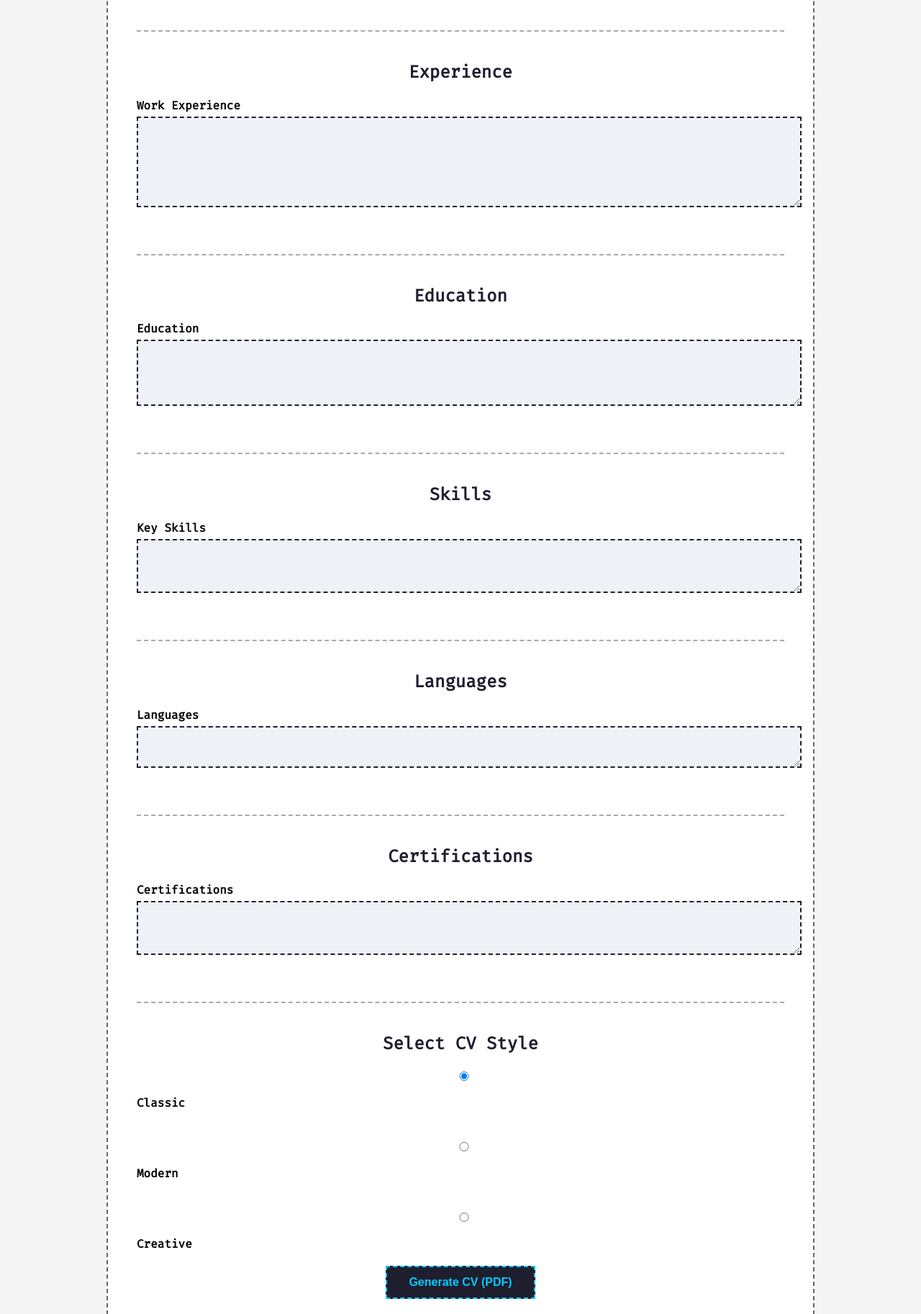
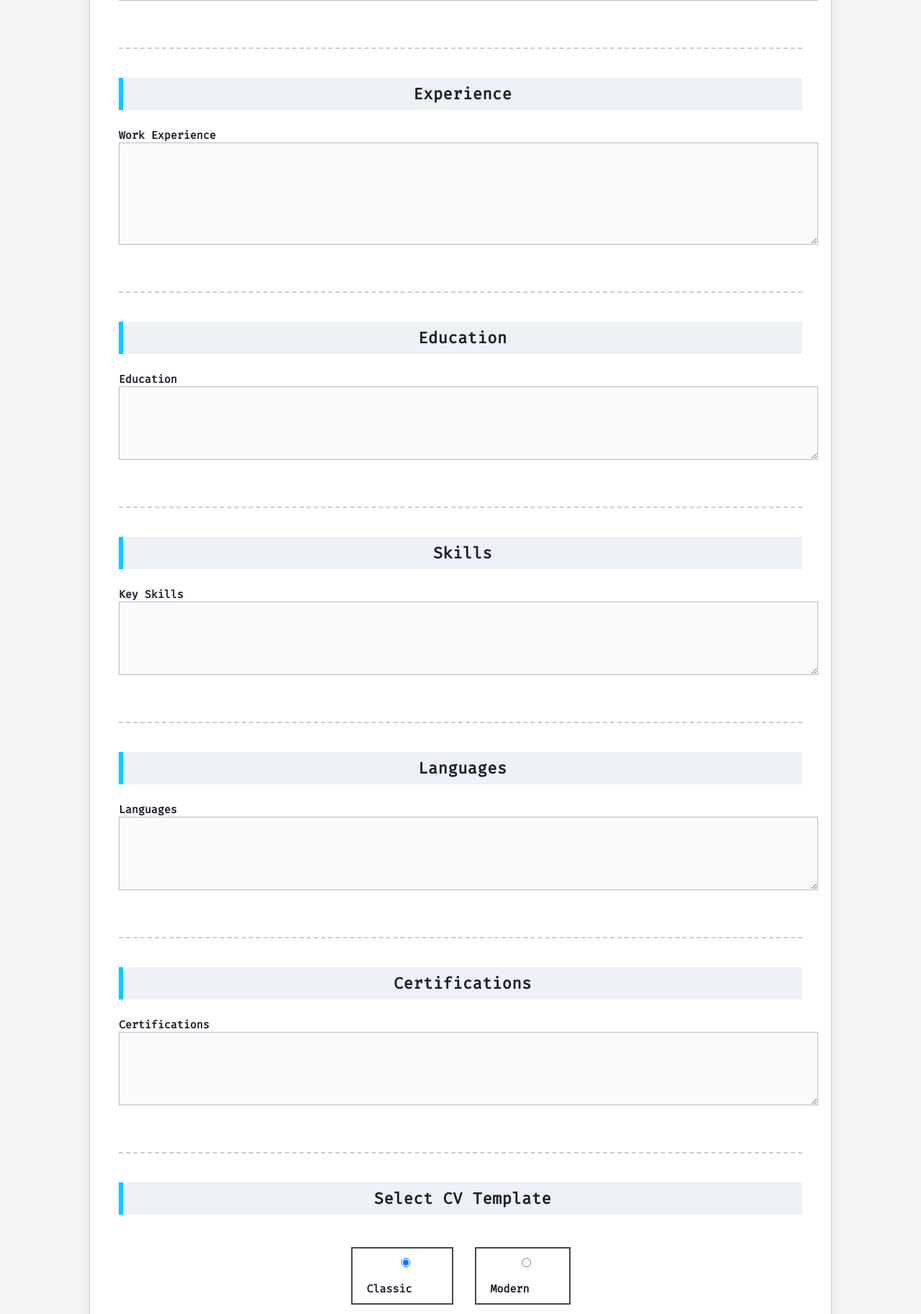
Before and after one commit to sahilnyk/cv-maker, a Flask app: page / in a window 1280 px wide. Shown: the part 1334-3160 px from the top of the page at 72% size. Run offline with Flask 3, Linux system fonts and the light colour scheme.

Commit message:
Added docx and pdf with different templates

```diff
--- a/src/app.py
+++ b/src/app.py
@@ -1,37 +1,87 @@
 from flask import Flask, render_template, request, send_file
+from io import BytesIO
 import weasyprint
-from io import BytesIO
+from docx import Document
+from docx.shared import Pt
 
-app = Flask(__name__)
+app = Flask(__name__, template_folder="templates")
 
 @app.route("/", methods=["GET", "POST"])
 def index():
     if request.method == "POST":
+        # Form data
         data = {
-            "name": request.form["name"],
-            "email": request.form["email"],
-            "phone": request.form["phone"],
-            "address": request.form["address"],
-            "website": request.form["website"],
-            "dob": request.form["dob"],
-            "gender": request.form["gender"],
-            "summary": request.form["summary"],
-            "experience": request.form["experience"],
-            "education": request.form["education"],
-            "skills": request.form["skills"],
-            "languages": request.form["languages"],
-            "certifications": request.form["certifications"]
+            "name": request.form.get("name", ""),
+            "email": request.form.get("email", ""),
+            "phone": request.form.get("phone", ""),
+            "address": request.form.get("address", ""),
+            "website": request.form.get("website", ""),
+            "dob": request.form.get("dob", ""),
+            "gender": request.form.get("gender", ""),
+            "summary": request.form.get("summary", ""),
+            "experience": request.form.get("experience", ""),
+            "education": request.form.get("education", ""),
+            "skills": request.form.get("skills", ""),
+            "languages": request.form.get("languages", ""),
+            "certifications": request.form.get("certifications", "")
         }
 
-        # Pass the style for PDF rendering, it can be empty or set to specific style for PDF
-        html_content = render_template("cv_output.html", data=data, cv_style="pdf-style")
+        # Get template and format from the form data
+        chosen_template = request.form.get("template", "cv_output")
+        format_type = request.form.get("format", "pdf")  # Get format from POST data
 
-        pdf = weasyprint.HTML(string=html_content).write_pdf()
+        # Generate PDF
+        if format_type == "pdf":
+            html = render_template(f"{chosen_template}.html", data=data)
+            pdf = weasyprint.HTML(string=html).write_pdf()
+            pdf_io = BytesIO(pdf)
+            pdf_io.seek(0)
+            return send_file(pdf_io, as_attachment=True, download_name="cv_output.pdf", mimetype="application/pdf")
 
-        pdf_io = BytesIO(pdf)
-        pdf_io.seek(0)
+        # Generate DOCX
+        elif format_type == "docx":
+            doc = Document()
+            style = doc.styles['Normal']
+            font = style.font
+            font.name = 'Calibri'
+            font.size = Pt(11)
 
-        return send_file(pdf_io, as_attachment=True, download_name="cv_output.pdf", mimetype="application/pdf")
+            doc.add_heading(data["name"], 0)
+            doc.add_paragraph(f"Email: {data['email']}")
+            doc.add_paragraph(f"Phone: {data['phone']}")
+            doc.add_paragraph(f"Address: {data['address']}")
+            doc.add_paragraph(f"Website: {data['website']}")
+            doc.add_paragraph(f"DOB: {data['dob']} | Gender: {data['gender']}")
+
+            doc.add_heading("Summary", level=1)
+            doc.add_paragraph(data["summary"])
+
+            doc.add_heading("Experience", level=1)
+            doc.add_paragraph(data["experience"])
+
+            doc.add_heading("Education", level=1)
+            doc.add_paragraph(data["education"])
+
+            doc.add_heading("Skills", level=1)
+            doc.add_paragraph(data["skills"])
+
+            doc.add_heading("Languages", level=1)
+            doc.add_paragraph(data["languages"])
+
+            doc.add_heading("Certifications", level=1)
+            for cert in data["certifications"].split("\n"):
+                doc.add_paragraph(cert.strip(), style='List Bullet')
+
+            doc_io = BytesIO()
+            doc.save(doc_io)
+            doc_io.seek(0)
+            return send_file(
+                doc_io,
+                as_attachment=True,
+                download_name="cv_output.docx",
+                mimetype="application/vnd.openxmlformats-officedocument.wordprocessingml.document"
+            )
+
     return render_template("index.html")
 
 @app.route("/about")
--- a/src/static/styles.css
+++ b/src/static/styles.css
@@ -1,5 +1,6 @@
 @import url('https://fonts.googleapis.com/css2?family=Fira+Code&display=swap');
 
+/* BASE STYLES */
 body {
     font-family: 'Fira Code', monospace;
     background-color: #f5f5f5;
@@ -16,7 +17,7 @@ body {
     justify-content: space-between;
     align-items: center;
     padding: 20px 60px;
-    border-bottom: 3px dashed #00ccff;
+    border-bottom: 3px solid #00ccff;
 }
 
 .navbar-logo {
@@ -28,12 +29,15 @@ body {
     list-style: none;
     display: flex;
     gap: 30px;
+    margin: 0;
+    padding: 0;
 }
 
 .navbar-links a {
     color: #fff;
     text-decoration: none;
     font-weight: bold;
+    transition: color 0.3s ease;
 }
 
 .navbar-links a:hover {
@@ -42,11 +46,12 @@ body {
 
 /* CONTAINER */
 .container {
-    max-width: 900px;
+    max-width: 950px;
     margin: 40px auto;
-    background-color: white;
+    background-color: #fff;
     padding: 40px;
-    border: 2px dashed #666;
+    border: 1px solid #ccc;
+    box-shadow: 0 8px 20px rgba(0, 0, 0, 0.08);
 }
 
 /* HEADINGS */
@@ -55,13 +60,38 @@ h2,
 h3 {
     color: #1e1e2f;
     text-align: center;
+    margin-top: 0;
+    letter-spacing: 0.5px;
 }
 
-/* FORMS */
-label {
+h1 {
+    font-size: 32px;
+    margin-bottom: 10px;
+}
+
+.tagline {
+    font-size: 14px;
+    text-align: center;
+    color: #888;
+    margin-bottom: 30px;
+}
+
+/* FORM ELEMENTS */
+form h2 {
+    font-size: 22px;
+    margin-bottom: 20px;
+    border-left: 6px solid #00ccff;
+    background-color: #eef1f6;
+    padding: 8px 12px;
+    color: #1e1e2f;
+}
+
+form label {
     display: block;
-    margin: 15px 0 5px;
+    margin-top: 25px;
+    font-size: 15px;
     font-weight: bold;
+    color: #1e1e2f;
 }
 
 input,
@@ -70,52 +100,106 @@ select {
     width: 100%;
     padding: 10px;
     margin-bottom: 20px;
-    border: 2px dashed #1e1e2f;
-    background-color: #eef1f6;
     font-family: inherit;
+    font-size: 15px;
+    outline: none;
+    border: 1.5px solid #bbb;
+    background-color: #f9fafc;
+    /* border-radius: 4px; */
+    transition: border 0.3s ease, background 0.3s ease;
 }
 
-/* CV STYLES */
-.cv-output.classic {
-    background: #fff;
-    color: #000;
-    border-color: #1e1e2f;
+input:focus,
+textarea:focus,
+select:focus {
+    background-color: #fff;
+    border-color: #00ccff;
+    box-shadow: 0 0 4px rgba(0, 204, 255, 0.4);
 }
 
-.cv-output.modern {
-    background: #f0f0f0;
-    color: #222;
-    border-color: #444;
-    font-family: sans-serif;
+textarea {
+    resize: vertical;
+    min-height: 80px;
 }
 
-.cv-output.creative {
-    background: #1e1e2f;
-    color: #00ccff;
-    border-color: #00ccff;
+/* SECTION DIVIDER */
+.section-divider {
+    margin: 40px 0;
+    border-top: 2px dashed #ccc;
 }
 
-/* DIVIDER */
-.section-divider {
-    margin: 40px 0;
-    border-top: 2px dashed #aaa;
+/* CV TEMPLATES */
+.cv-output.classic-template {
+    background-color: #fff;
+    color: #222;
+    font-family: Georgia, serif;
+    padding: 2rem;
 }
 
-/* BUTTON */
+.cv-output.creative-template {
+    background-color: #1e1e2f;
+    color: #00ccff;
+    font-family: 'Segoe UI', sans-serif;
+    padding: 2rem;
+}
+
+/* TEMPLATE SELECTION */
+.template-row {
+    display: flex;
+    justify-content: center;
+    gap: 30px;
+    margin-top: 20px;
+    font-weight: bold;
+}
+
+.template-row label {
+    padding: 10px 20px;
+    border: 2px solid #484848;
+    /* border-radius: 6px; */
+    cursor: pointer;
+    transition: background-color 0.3s ease, color 0.3s ease;
+}
+
+.template-row input[type="radio"] {
+    margin-right: 8px;
+}
+
+.template-row label:hover {
+    background-color: #00ccff;
+    color: #1e1e2f;
+}
+
+/* BUTTONS */
+.button-row {
+    display: flex;
+    justify-content: center;
+    gap: 20px;
+    margin-top: 30px;
+}
+
+.button-row button {
+    min-width: 180px;
+    /* border-radius: 6px; */
+}
+
+/* Button Styles */
 button {
-    background: #1e1e2f;
-    color: #00ccff;
+    background: #191919;
+    color: #fbfbfb;
     padding: 12px 30px;
-    border: 2px dashed #00ccff;
+    border: none;
     font-weight: bold;
     font-size: 16px;
     cursor: pointer;
-    display: block;
-    margin: 20px auto 0;
+    text-transform: uppercase;
+    letter-spacing: 1px;
+    transition: background 0.3s ease, box-shadow 0.3s ease;
+    /* box-shadow: 2px 2px 0px #1d2c30; */
 }
 
 button:hover {
-    background: #333;
+    background: #2b2b3a;
+    box-shadow: 2px 2px 6px rgba(0, 204, 255, 0.4);
 }
 
 /* FOOTER */
@@ -124,13 +208,13 @@ button:hover {
     color: #aaa;
     text-align: center;
     padding: 20px;
-    border-top: 3px dashed #00ccff;
-    position: relative;
+    border-top: 3px solid #00ccff;
+    font-size: 14px;
 }
 
 /* CONTRIBUTORS */
 .contributor-box {
-    border: 2px dashed #999;
+    border: 1px solid #999;
     padding: 20px;
     margin: 20px 0;
     background: #f9f9f9;
@@ -138,11 +222,14 @@ button:hover {
 
 .contributor-box h3 {
     margin-top: 0;
+    font-size: 18px;
+    color: #333;
 }
 
 .contributor-box a {
     text-decoration: none;
     color: #1e1e2f;
+    font-weight: bold;
 }
 
 .contributor-box a:hover {
--- a/src/templates/index.html
+++ b/src/templates/index.html
@@ -1,4 +1,5 @@
 {% extends "base.html" %}
+
 {% block content %}
 <header>
   <h1>Classic CV Maker</h1>
@@ -7,14 +8,15 @@
 
 <form action="/" method="POST">
   <h2>Basic Information</h2>
+
   <label for="name">Full Name</label>
-  <input type="text" id="name" name="name">
+  <input type="text" id="name" name="name" required>
 
   <label for="email">Email</label>
-  <input type="email" id="email" name="email">
+  <input type="email" id="email" name="email" required>
 
   <label for="phone">Phone</label>
-  <input type="text" id="phone" name="phone">
+  <input type="text" id="phone" name="phone" required>
 
   <label for="address">Address</label>
   <input type="text" id="address" name="address">
@@ -71,11 +73,15 @@
 
   <div class="section-divider"></div>
 
-  <h2>Select CV Style</h2>
-  <label><input type="radio" name="cv_style" value="classic" checked> Classic</label><br>
-  <label><input type="radio" name="cv_style" value="modern"> Modern</label><br>
-  <label><input type="radio" name="cv_style" value="creative"> Creative</label>
+  <h2>Select CV Template</h2>
+  <div class="template-row">
+    <label><input type="radio" name="template" value="cv_output" checked> Classic</label>
+    <label><input type="radio" name="template" value="cv_output1"> Modern</label>
+  </div>
 
-  <button type="submit">Generate CV (PDF)</button>
+  <div class="button-row">
+    <button type="submit" name="format" value="pdf" class="download-btn">Download PDF</button>
+    <button type="submit" name="format" value="docx" class="download-btn">Download DOCX</button>
+  </div>
 </form>
 {% endblock %}
```
Also changed, not shown: src/templates/cv_output.html (+14 -10 lines), src/templates/cv_output1.html (added, +50 -0 lines).
